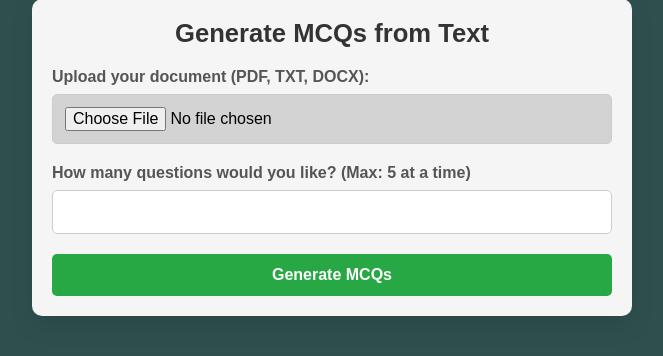
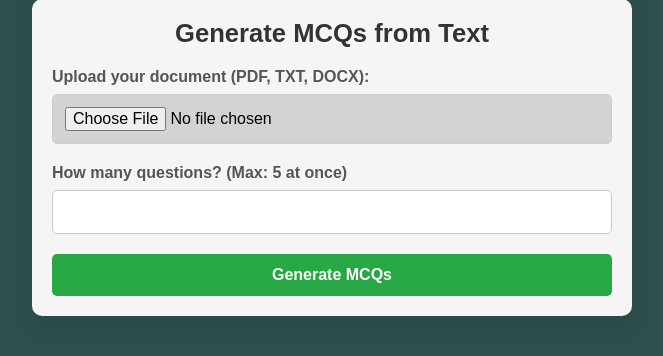
Before and after one commit to navyansh1/MCQGenerator-using-AI, a Flask app: page / in a window 1280 px wide. Shown: the part 132-488 px from the top of the page, without its empty margins (308-971 px from the left). Run offline with Flask 3, Linux system fonts and the light colour scheme.

Commit message:
Update index.html

```diff
--- a/templates/index.html
+++ b/templates/index.html
@@ -162,7 +162,7 @@
                 <input type="file" name="file" required>
             </div>
             <div class="form-group">
-                <label for="num_questions">How many questions would you like? (Max: 5 at a time)</label>
+                <label for="num_questions">How many questions? (Max: 5 at once)</label>
                 <input type="number" name="num_questions" min="1" required>
             </div>
             <button type="submit">Generate MCQs</button>
```
